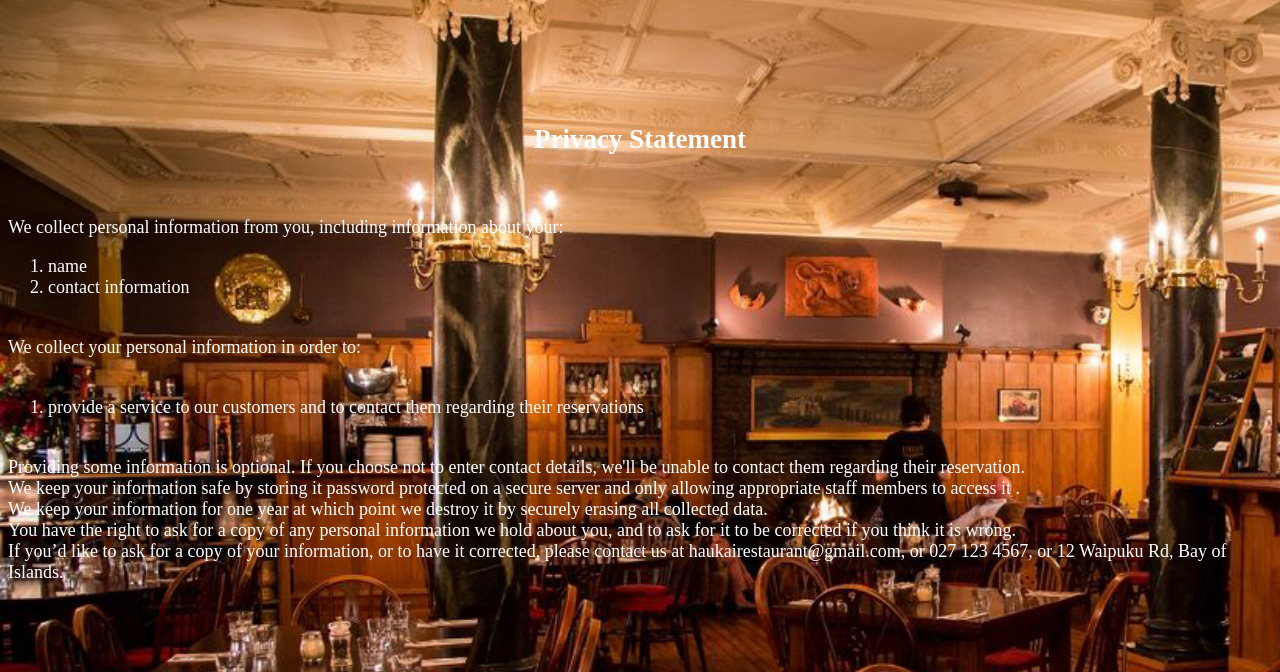
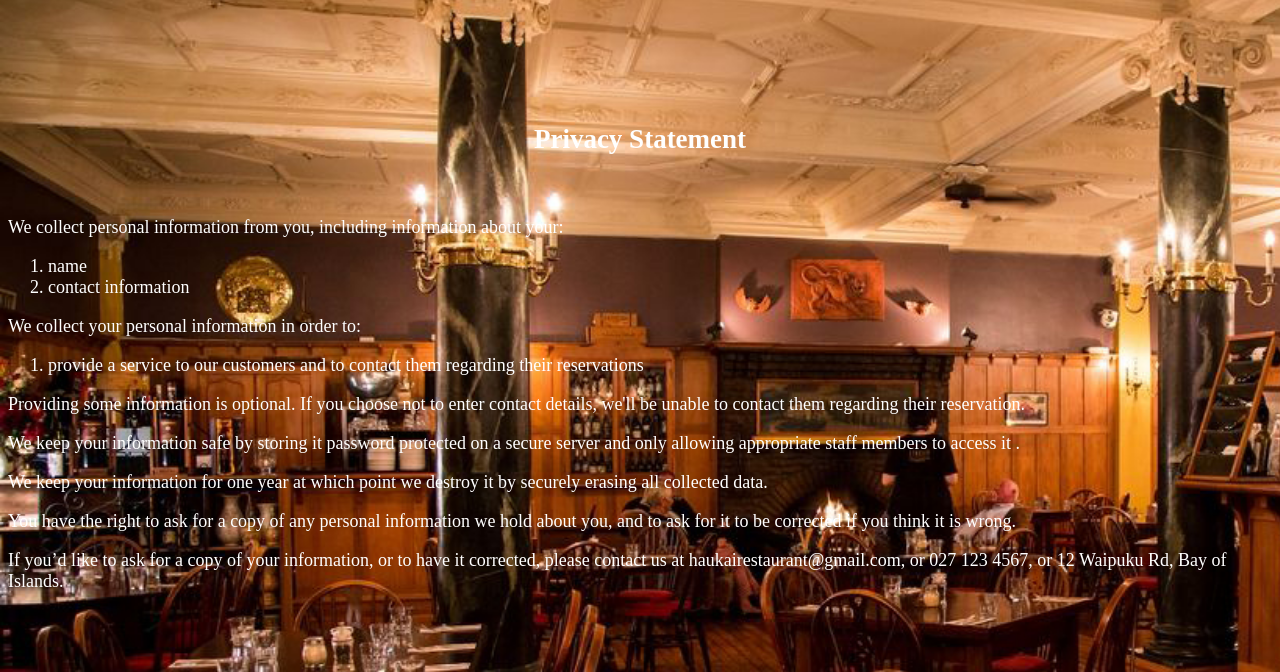
Before and after one commit to TimMarshall93/Assignment2, a plain HTML site: page privacypolicy.html in a window 1280 px wide. Shown: the part 128-800 px from the top of the page. Drawn offline with Linux system fonts and the light colour scheme.

Commit message:
privacy syntax update

```diff
--- a/privacypolicy.html
+++ b/privacypolicy.html
@@ -64,27 +64,30 @@
        <br>
        <p>
         We collect personal information from you, including information about your:
-       <br>
+      </p>
       <ol>
        <li class="priv">name</li>
        <li class="priv">contact information</li>
       </ol>
-       <br>
+      <p>
         We collect your personal information in order to:
-       <br>
-       <br>
+      </p>
       <ol>
        <li class="priv">provide a service to our customers and to contact them regarding their reservations</li>
       </ol>
-       <br>
+      <p>
         Providing some information is optional. If you choose not to enter contact details, we'll be unable to contact them regarding their reservation.
-       <br>
+      </p>
+      <p>
         We keep your information safe by storing it password protected on a secure server and only allowing appropriate staff members to access it .
-       <br>
+      </p>
+      <p>
         We keep your information for one year at which point we destroy it by securely erasing all collected data.
-       <br>
+      </p>
+      <p>
         You have the right to ask for a copy of any personal information we hold about you, and to ask for it to be corrected if you think it is wrong.
-       <br>
+      </p>
+      <p>
         If you’d like to ask for a copy of your information, or to have it corrected, please contact us at haukairestaurant@gmail.com, or 027 123 4567, or 12 Waipuku Rd, Bay of Islands.
        </p>
        <br><br><br><br><br>
```
